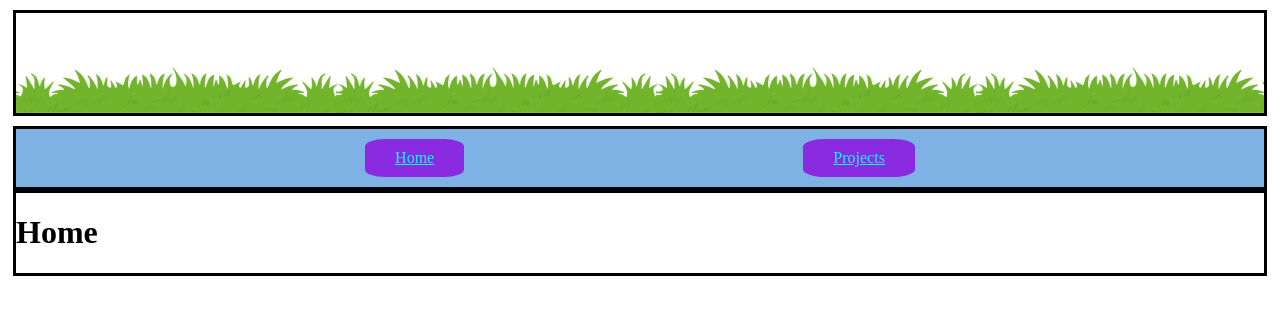
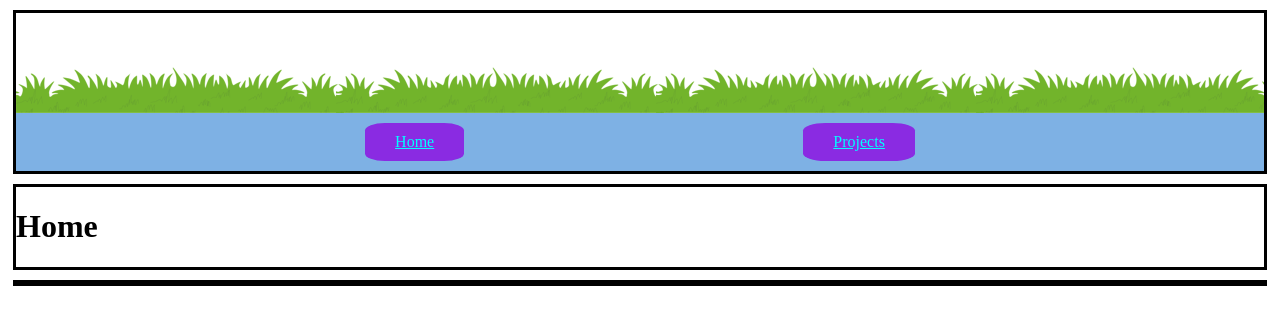
Before and after one commit to PrivateN00b/privatenoob.top, a React (Vite) app: page / in a window 1280 px wide. Shown: the top 324 px of the page. Built offline with nearby package versions, Linux system fonts and the light colour scheme.

Commit message:
ui: reorganized components+sublayouts into separate divs

```diff
--- a/src/components/ui/Banner.tsx
+++ b/src/components/ui/Banner.tsx
@@ -3,8 +3,7 @@ function Banner() {
     <div
       style={{
         overflow: "hidden",
-        border: "solid",
-        marginBottom: "10px",
+        // border: "solid",
       }}
     >
       <img
--- a/src/layouts/RootLayout.css
+++ b/src/layouts/RootLayout.css
@@ -1,5 +1,4 @@
 .navbar {
-  border: solid;
   display: flex;
   justify-content: space-evenly;
   text-align: center;
@@ -13,3 +12,10 @@
   padding: 10px 30px 10px 30px;
   border-radius: 20%;
 }
+
+header,
+main,
+footer {
+  border: solid;
+  margin-bottom: 10px;
+}
--- a/src/layouts/RootLayout.tsx
+++ b/src/layouts/RootLayout.tsx
@@ -6,9 +6,14 @@ import Navbar from "./sublayouts/Navbar";
 export default function RootLayout() {
   return (
     <div className="root-layout">
-      <Banner />
-      <Navbar />
-      <Outlet />
+      <header>
+        <Banner />
+        <Navbar />
+      </header>
+      <main>
+        <Outlet />
+      </main>
+      <footer></footer>
     </div>
   );
 }
--- a/src/pages/Home.tsx
+++ b/src/pages/Home.tsx
@@ -1,6 +1,6 @@
 function Home() {
   return (
-    <div style={{ border: "solid" }}>
+    <div>
       <h1>Home</h1>
     </div>
   );
```
